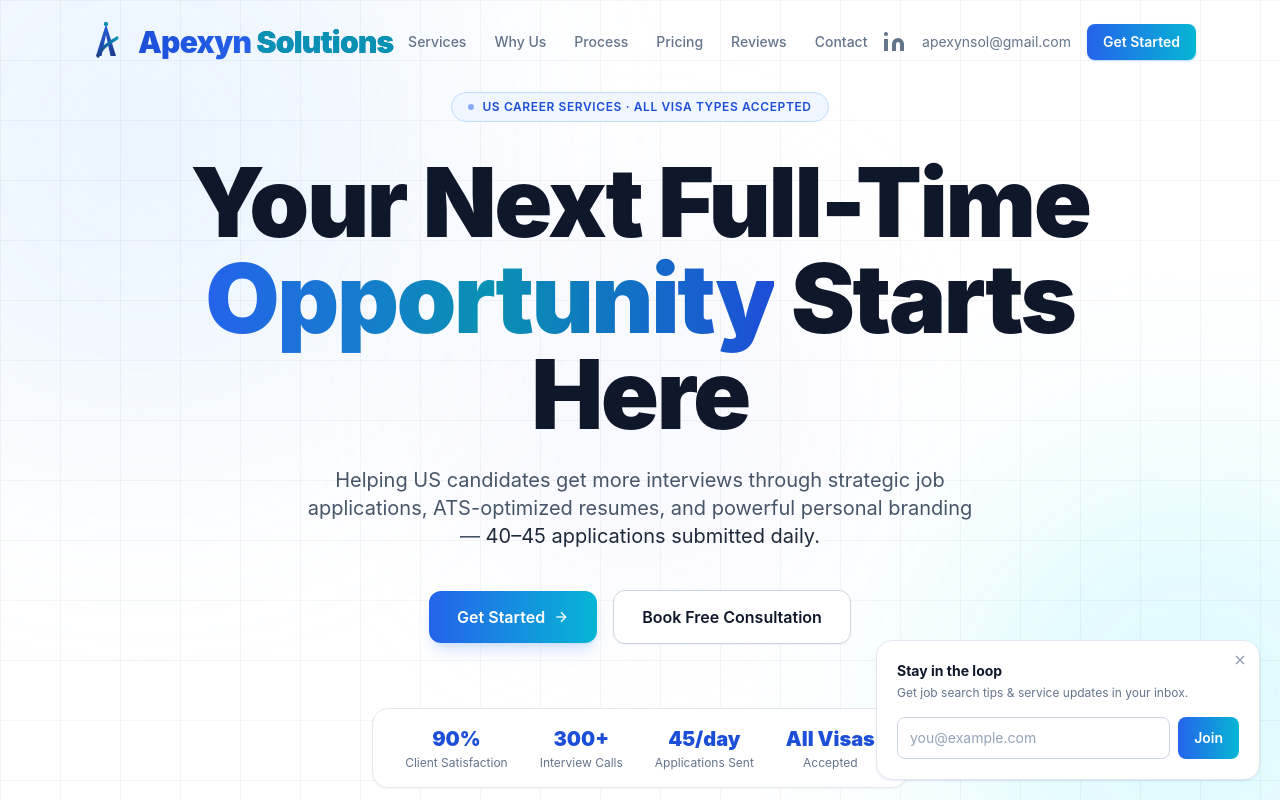
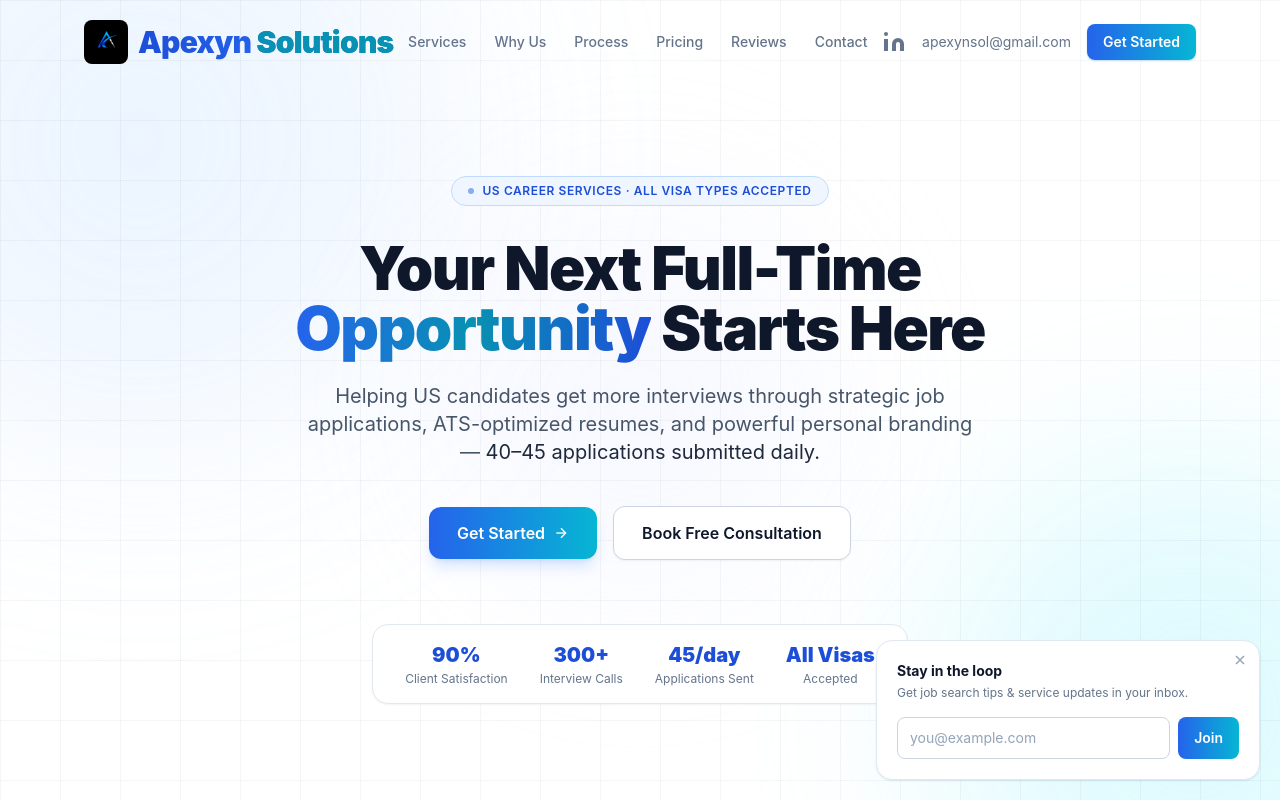
Before and after one commit to Apexyn-creator/APEXYN-WEBSITE, a React (Vite) app: page / in a window 1280 px wide. Shown: the top 800 px of the page. Built offline with nearby package versions, Linux system fonts and the light colour scheme.

Commit message:
Update App.jsx

```diff
--- a/src/App.jsx
+++ b/src/App.jsx
@@ -70,21 +70,7 @@ function Navbar() {
     <nav className={`fixed top-0 left-0 right-0 z-50 transition-all duration-300 ${scrolled ? "bg-white/90 backdrop-blur-md border-b border-slate-200 py-3 shadow-sm" : "py-5"}`}>
       <div className="max-w-6xl mx-auto px-5 flex items-center justify-between">
         <div className="flex items-center gap-2.5">
-          <svg width="44" height="44" viewBox="0 0 44 44" fill="none" xmlns="http://www.w3.org/2000/svg">
-            <path d="M22 4L32 36H26.5L22 15L17.5 36H12L22 4Z" fill="url(#navLogoGrad)"/>
-            <path d="M14 36C18 27 24 24 33 18" stroke="url(#navLogoGrad2)" strokeWidth="3.2" strokeLinecap="round" fill="none"/>
-            <circle cx="22" cy="4" r="2.2" fill="#0891b2"/>
-            <defs>
-              <linearGradient id="navLogoGrad" x1="12" y1="4" x2="32" y2="36" gradientUnits="userSpaceOnUse">
-                <stop stopColor="#2563eb"/>
-                <stop offset="1" stopColor="#1e3a8a"/>
-              </linearGradient>
-              <linearGradient id="navLogoGrad2" x1="14" y1="36" x2="33" y2="18" gradientUnits="userSpaceOnUse">
-                <stop stopColor="#1e3a8a"/>
-                <stop offset="1" stopColor="#0891b2"/>
-              </linearGradient>
-            </defs>
-          </svg>
+          <img src="/logo.jpeg" alt="Apexyn Solutions" className="w-11 h-11 rounded-lg object-cover" />
           <span className="font-black text-3xl tracking-tight bg-gradient-to-r from-blue-700 via-blue-600 to-cyan-600 bg-clip-text text-transparent">Apexyn <span className="text-cyan-600">Solutions</span></span>
         </div>
         <div className="hidden md:flex items-center gap-7">
@@ -132,7 +118,7 @@ function Hero() {
           US Career Services · All Visa Types Accepted
         </div>
 
-        <h1 className="text-5xl md:text-7xl lg:text-8xl font-black text-slate-900 leading-tight mb-6 tracking-tight">
+        <h1 className="text-4xl md:text-5xl lg:text-6xl font-black text-slate-900 leading-tight mb-6 tracking-tight">
           Your Next Full-Time<br/>
           <span className="bg-gradient-to-r from-blue-600 via-cyan-600 to-blue-700 bg-clip-text text-transparent">Opportunity</span> Starts Here
         </h1>
@@ -343,7 +329,7 @@ function Pricing() {
       period: "one-time",
       desc: "Full access to daily applications, resume tailoring, and LinkedIn optimization for a month.",
       features: ["40–45 applications per weekday", "Resume tailoring for low-match roles", "LinkedIn profile optimization", "Daily tracking reports", "All visa types accepted"],
-      highlight: true,
+      badge: "Most Popular",
     },
     {
       name: "3 Months",
@@ -351,7 +337,7 @@ function Pricing() {
       period: "one-time",
       desc: "Our most popular plan — extended runway for a thorough, sustained job search.",
       features: ["Everything in the 1-Month plan", "3 full months of daily applications", "Ongoing resume & LinkedIn refinement", "Ongoing strategy check-ins", "Best value per month"],
-      highlight: true,
+      badge: "Most Popular",
     },
     {
       name: "LinkedIn Optimization",
@@ -359,7 +345,7 @@ function Pricing() {
       period: "one-time",
       desc: "A complete LinkedIn makeover to boost recruiter visibility and personal branding — as a standalone service.",
       features: ["Headline & summary rewrite", "Recruiter search visibility boost", "Skill endorsement strategy", "Personal brand positioning"],
-      highlight: false,
+      badge: "Quick Win",
     },
     {
       name: "Digital Resume Card",
@@ -367,7 +353,7 @@ function Pricing() {
       period: "one-time",
       desc: "An interactive digital resume card that showcases your story beyond a PDF — standalone service.",
       features: ["Interactive web portfolio", "Mobile-optimized design", "Shareable custom link", "Project & skills showcase"],
-      highlight: false,
+      badge: "Stand Out",
     },
   ];
 
@@ -384,13 +370,11 @@ function Pricing() {
           {plans.map((p) => (
             <GlassCard
               key={p.name}
-              className={`p-8 flex flex-col ${p.highlight ? "border-blue-300 bg-gradient-to-b from-blue-50 to-cyan-50" : ""}`}
+              className="p-8 flex flex-col border-blue-300 bg-gradient-to-b from-blue-50 to-cyan-50"
             >
-              {p.highlight && (
-                <span className="self-start mb-4 text-xs font-semibold px-3 py-1 rounded-full bg-blue-100 text-blue-700 border border-blue-200">
-                  Most Popular
-                </span>
-              )}
+              <span className="self-start mb-4 text-xs font-semibold px-3 py-1 rounded-full bg-blue-100 text-blue-700 border border-blue-200">
+                {p.badge}
+              </span>
               <h3 className="text-blue-700 font-black text-2xl mb-1">{p.name}</h3>
               <div className="flex items-baseline gap-2 mb-4">
                 <span className="text-4xl font-black bg-gradient-to-r from-blue-600 to-cyan-600 bg-clip-text text-transparent">{p.price}</span>
@@ -404,7 +388,7 @@ function Pricing() {
                   </li>
                 ))}
               </ul>
-              <a href="#contact" onClick={(e) => { e.preventDefault(); document.getElementById("contact")?.scrollIntoView({ behavior: "smooth" }); }} className={`w-full text-center px-6 py-3 rounded-xl font-semibold text-sm transition-all duration-200 ${p.highlight ? "bg-gradient-to-r from-blue-600 to-cyan-500 text-white hover:opacity-90 shadow-sm shadow-blue-200" : "bg-white border border-slate-300 text-slate-900 hover:bg-slate-50"}`}>
+              <a href="#contact" onClick={(e) => { e.preventDefault(); document.getElementById("contact")?.scrollIntoView({ behavior: "smooth" }); }} className="w-full text-center px-6 py-3 rounded-xl font-semibold text-sm transition-all duration-200 bg-gradient-to-r from-blue-600 to-cyan-500 text-white hover:opacity-90 shadow-sm shadow-blue-200">
                 Get Started
               </a>
             </GlassCard>
```
